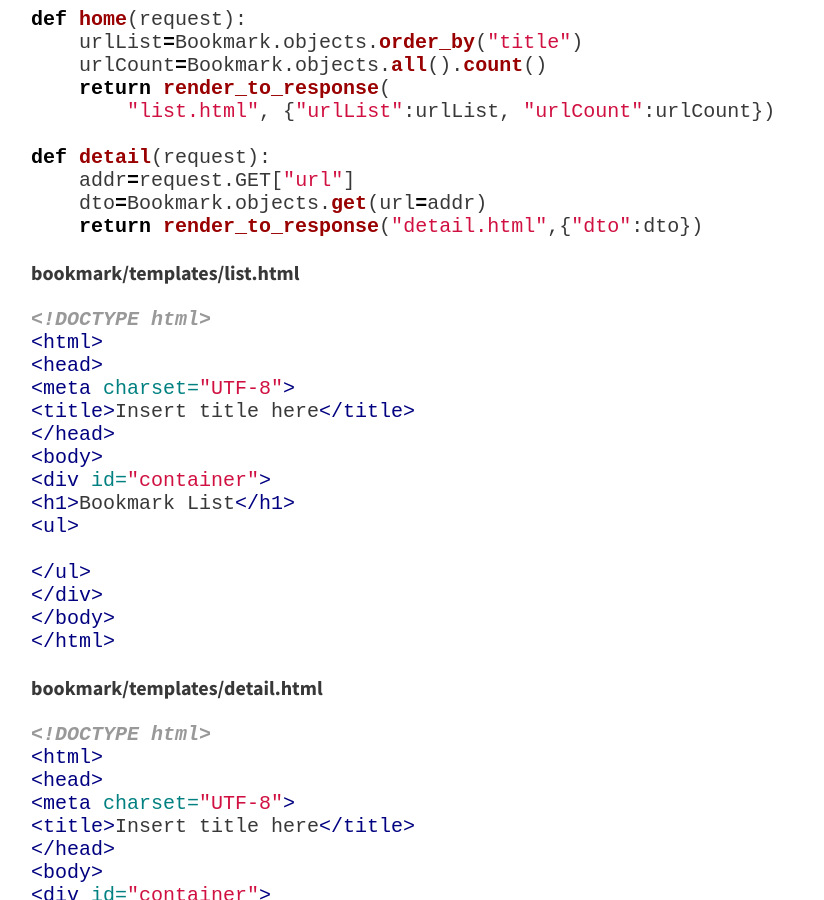
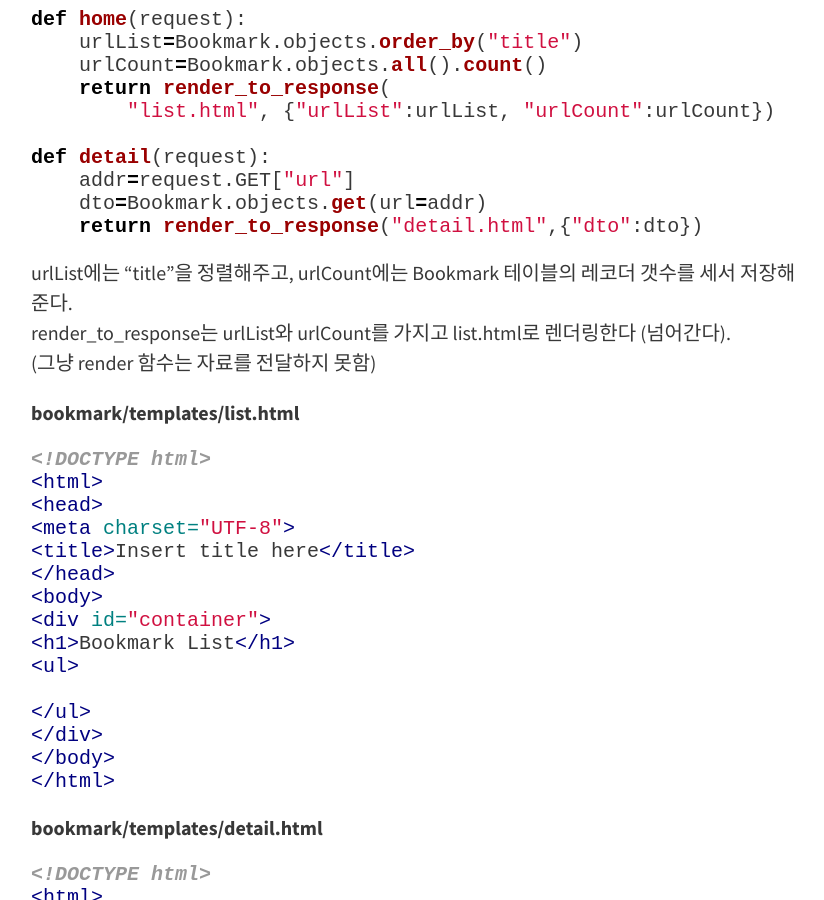
Before and after one commit to HwangToLee/HwangToLee.github.io, a Jekyll site: the page built from _posts/2019-07-11-Python-Django-Bookmark.md, in a window 1280 px wide and 900 px high, scrolled down 3429 px. Shown: the whole window, without its empty margins (225-1049 px from the left). Built offline with Jekyll 4.4.1, drawn with Linux system fonts in a browser that asks for light colours; nearby versions of some CDN libraries; our own code applies the rules of GitHub Pages for plain Markdown files.

Commit message:
Update 2019-07-11-Python-Django-Bookmark.md

````diff
--- a/_posts/2019-07-11-Python-Django-Bookmark.md
+++ b/_posts/2019-07-11-Python-Django-Bookmark.md
@@ -113,6 +113,10 @@ def detail(request):
     return render_to_response("detail.html",{"dto":dto})
 ```
 
+urlList에는 "title"을 정렬해주고, urlCount에는 Bookmark 테이블의 레코더 갯수를 세서 저장해준다.
+render_to_response는 urlList와 urlCount를 가지고 list.html로 렌더링한다 (넘어간다).
+(그냥 render 함수는 자료를 전달하지 못함)
+
 **bookmark/templates/list.html**
 
 ```html
````
